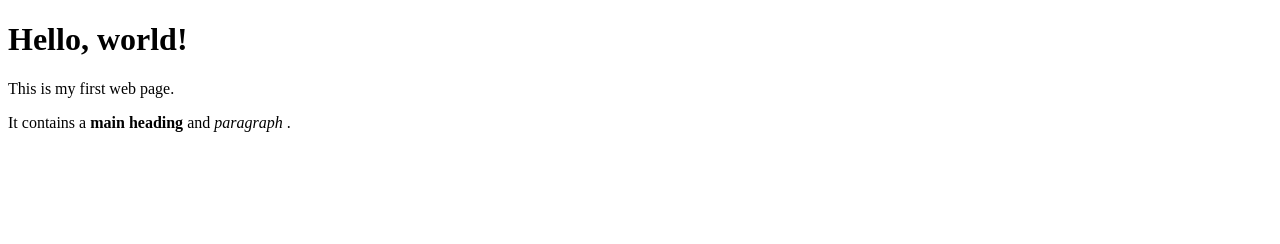
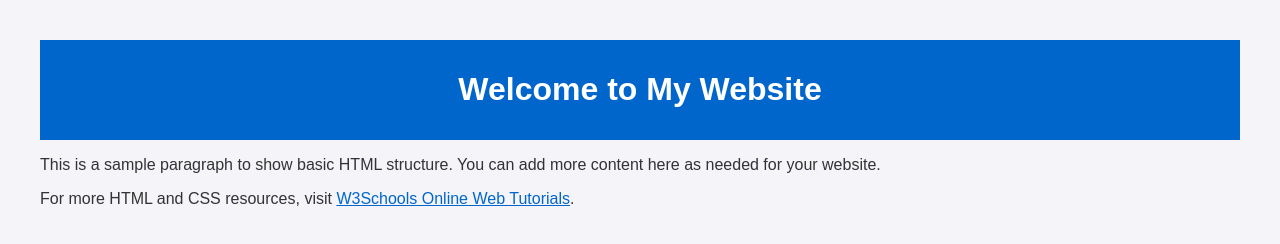
Before and after one commit to pradeepswamyy/test2, a plain HTML site: page index.html in a window 1280 px wide. Drawn offline with Linux system fonts and the light colour scheme.

Commit message:
Revert "k"

```diff
--- a/index.html
+++ b/index.html
@@ -1,13 +1,32 @@
 <!DOCTYPE html>
-<html>
-    <head>
-        <title>My web page</title>
-    </head>
-    <body>
-        <h1>Hello, world!</h1>
-        <p>This is my first web page.</p>
-        <p>It contains a
-             <strong>main heading</strong> and <em> paragraph </em>.
-        </p>
-    </body>
+<html lang="en">
+<head>
+    <meta charset="UTF-8">
+    <meta name="viewport" content="width=device-width, initial-scale=1.0">
+    <title>Sample Web Page</title>
+    <style>
+        body {
+            font-family: Arial, sans-serif;
+            margin: 40px;
+            background-color: #f4f4f9;
+            color: #333;
+        }
+        header {
+            background-color: #0066cc;
+            color: white;
+            padding: 10px 20px;
+            text-align: center;
+        }
+        a {
+            color: #0066cc;
+        }
+    </style>
+</head>
+<body>
+    <header>
+        <h1>Welcome to My Website</h1>
+    </header>
+    <p>This is a sample paragraph to show basic HTML structure. You can add more content here as needed for your website.</p>
+    <p>For more HTML and CSS resources, visit <a href="https://www.w3schools.com">W3Schools Online Web Tutorials</a>.</p>
+</body>
 </html>
```
